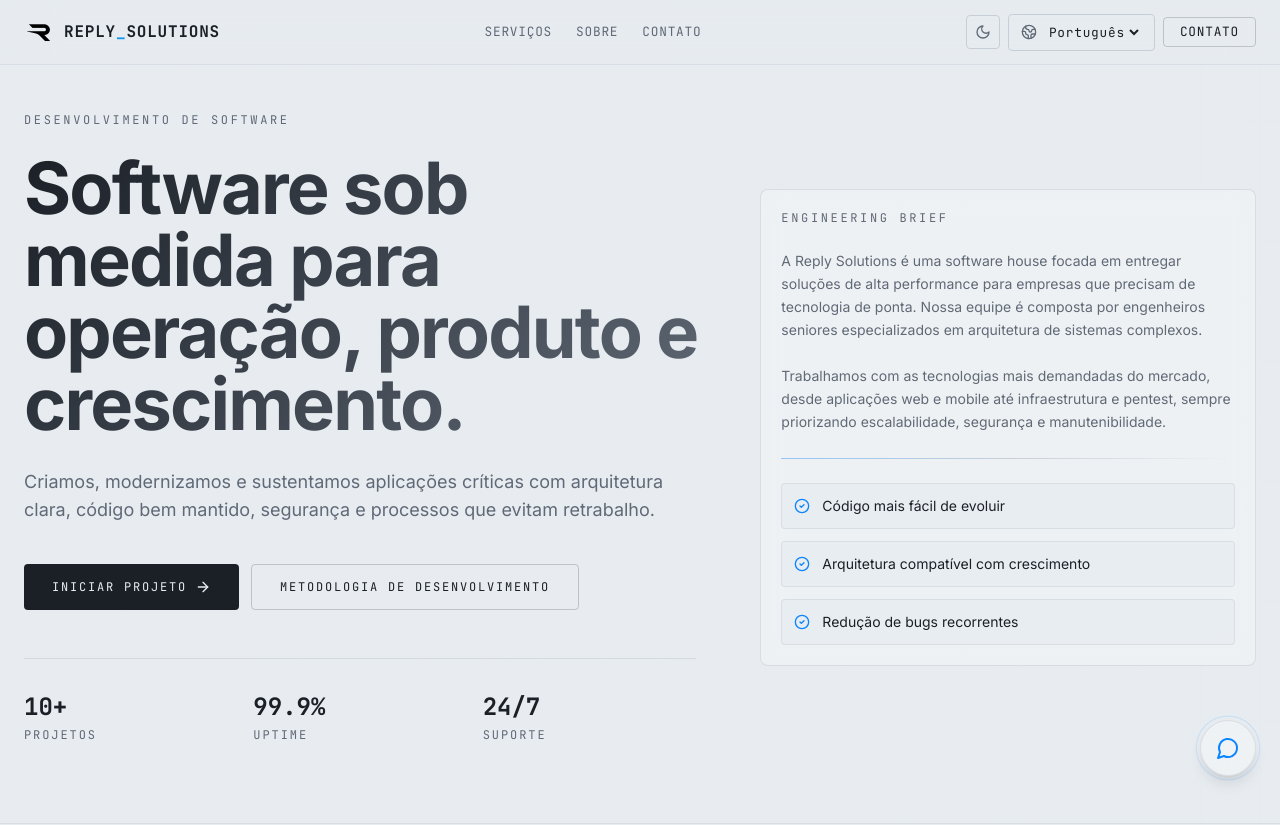
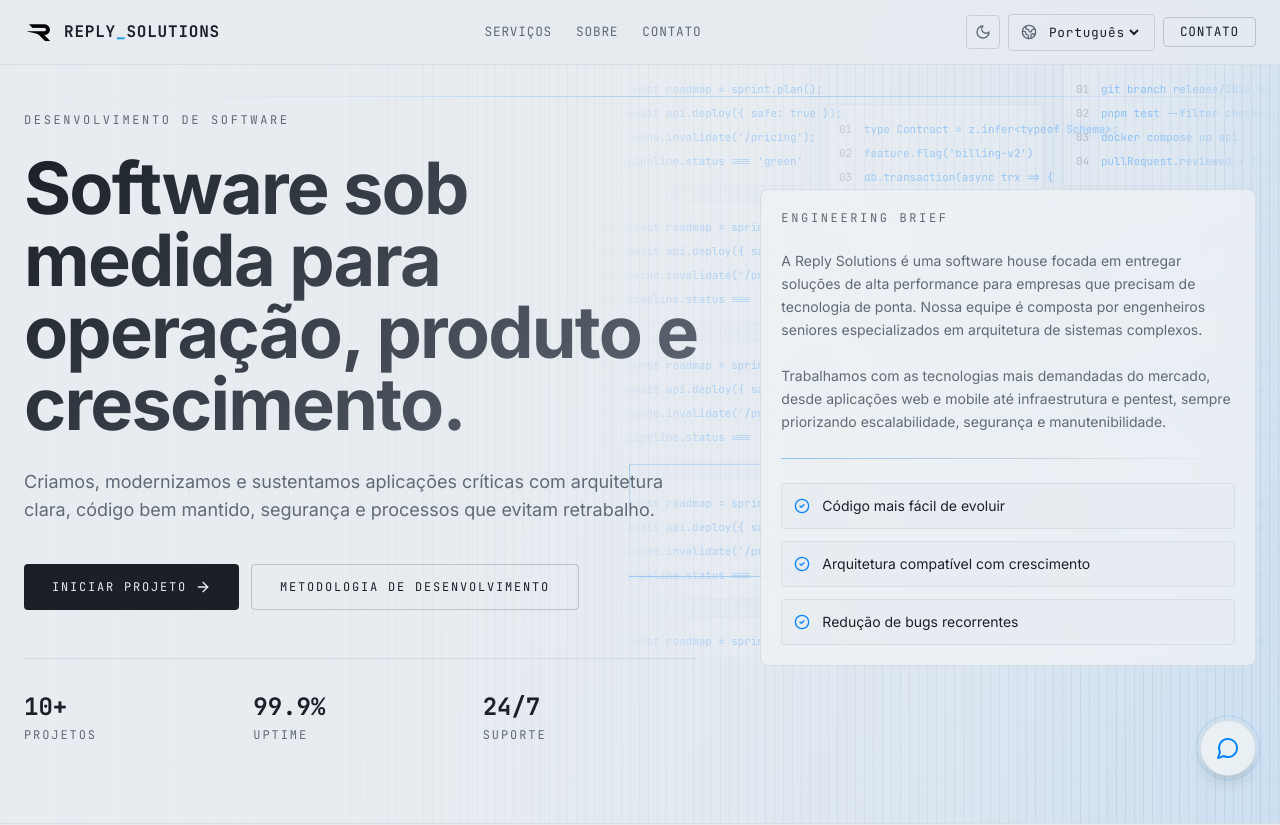
Before and after one commit to replysol/replysol, a Next.js app: page /software-development in a window 1280 px wide. Shown: the top 825 px of the page. Built offline with nearby package versions, Linux system fonts and the light colour scheme.

Commit message:
feat: add software development hero background

```diff
--- a/src/views/SoftwareDevelopmentPage.tsx
+++ b/src/views/SoftwareDevelopmentPage.tsx
@@ -15,7 +15,6 @@ import {
   ShieldCheck,
   Wrench,
 } from "lucide-react";
-import heroBg from "@/assets/hero-bg.jpg";
 import Footer from "@/components/footer-section";
 import Navbar from "@/components/shared/navbar";
 import WhatsAppButton from "@/components/shared/whatsapp-button";
@@ -24,6 +23,12 @@ import { useI18n } from "@/i18n/locale-provider";
 
 const capabilityIcons = [Code2, CloudCog, ShieldCheck, Network, Gauge, Wrench] as const;
 const pillarIcons = [Blocks, DatabaseZap, GitBranch, Wrench] as const;
+
+const editorColumns = [
+  ["const roadmap = sprint.plan();", "await api.deploy({ safe: true });", "cache.invalidate('/pricing');", "pipeline.status === 'green'"],
+  ["type Contract = z.infer<typeof Schema>;", "feature.flag('billing-v2')", "db.transaction(async trx => {", "observability.trace(request.id)"],
+  ["git branch release/2026.05", "pnpm test --filter checkout", "docker compose up api", "pullRequest.reviewed = true"],
+] as const;
 
 export default function SoftwareDevelopmentPageView() {
   const { t } = useI18n();
@@ -37,9 +42,38 @@ export default function SoftwareDevelopmentPageView() {
 
       <main>
         <section className="relative min-h-dvh overflow-hidden border-b border-border/50">
-          <div className="absolute inset-y-0 right-0 hidden w-1/2 bg-cover bg-center opacity-25 dark:block" style={{ backgroundImage: `url(${heroBg.src})` }} />
-          <div className="absolute inset-0 bg-grid opacity-25" />
-          <div className="absolute inset-0 bg-gradient-to-r from-background via-background/95 to-background/70" />
+          <div className="absolute inset-0 bg-grid opacity-20" />
+          <div className="absolute inset-0 bg-[linear-gradient(115deg,hsl(var(--background))_0%,hsl(var(--background)/0.96)_42%,hsl(var(--accent)/0.12)_100%)]" />
+          <div className="absolute inset-0 opacity-[0.07] [background-image:linear-gradient(90deg,hsl(var(--foreground))_1px,transparent_1px)] [background-size:9px_100%]" />
+          <div className="absolute inset-x-0 top-24 h-px bg-gradient-to-r from-transparent via-accent/55 to-transparent" />
+          <div className="absolute right-0 top-16 hidden h-[72%] w-[54%] overflow-hidden lg:block">
+            <div className="absolute inset-0 [mask-image:linear-gradient(90deg,transparent,black_18%,black_80%,transparent)]">
+              <div className="grid h-full grid-cols-3 gap-5 font-mono text-[0.68rem] leading-6 text-accent/45">
+                {editorColumns.map((column, columnIndex) => (
+                  <div
+                    key={column.join("-")}
+                    className={columnIndex === 1 ? "translate-y-10 space-y-4" : "space-y-4"}
+                  >
+                    {Array.from({ length: 5 }).map((_, repeatIndex) => (
+                      <div key={`${columnIndex}-${repeatIndex}`} className="rounded-sm border border-border/35 bg-card/25 p-3 backdrop-blur-sm">
+                        {column.map((line, lineIndex) => (
+                          <p key={`${line}-${repeatIndex}`} className="whitespace-nowrap">
+                            <span className="mr-3 text-foreground/25">{String(lineIndex + 1).padStart(2, "0")}</span>
+                            {line}
+                          </p>
+                        ))}
+                      </div>
+                    ))}
+                  </div>
+                ))}
+              </div>
+            </div>
+            <div className="absolute bottom-20 left-10 right-16 h-px bg-gradient-to-r from-accent/70 via-border/70 to-transparent" />
+            <div className="absolute bottom-20 left-10 h-28 w-px bg-gradient-to-b from-accent/70 via-border/70 to-transparent" />
+            <div className="absolute bottom-48 left-10 right-32 h-px bg-gradient-to-r from-accent/45 via-border/60 to-transparent" />
+            <div className="absolute bottom-48 right-32 h-24 w-px bg-gradient-to-b from-accent/45 via-border/60 to-transparent" />
+          </div>
+          <div className="absolute inset-0 bg-gradient-to-r from-background via-background/88 to-background/68 dark:via-background/90 dark:to-background/72" />
 
           <div className="container hero-shell relative z-10 grid min-h-dvh items-center gap-12 pt-28 lg:grid-cols-[1fr_0.72fr]">
             <motion.div initial={{ opacity: 0, y: 24 }} animate={{ opacity: 1, y: 0 }} transition={{ duration: 0.7 }} className="max-w-4xl">
```
